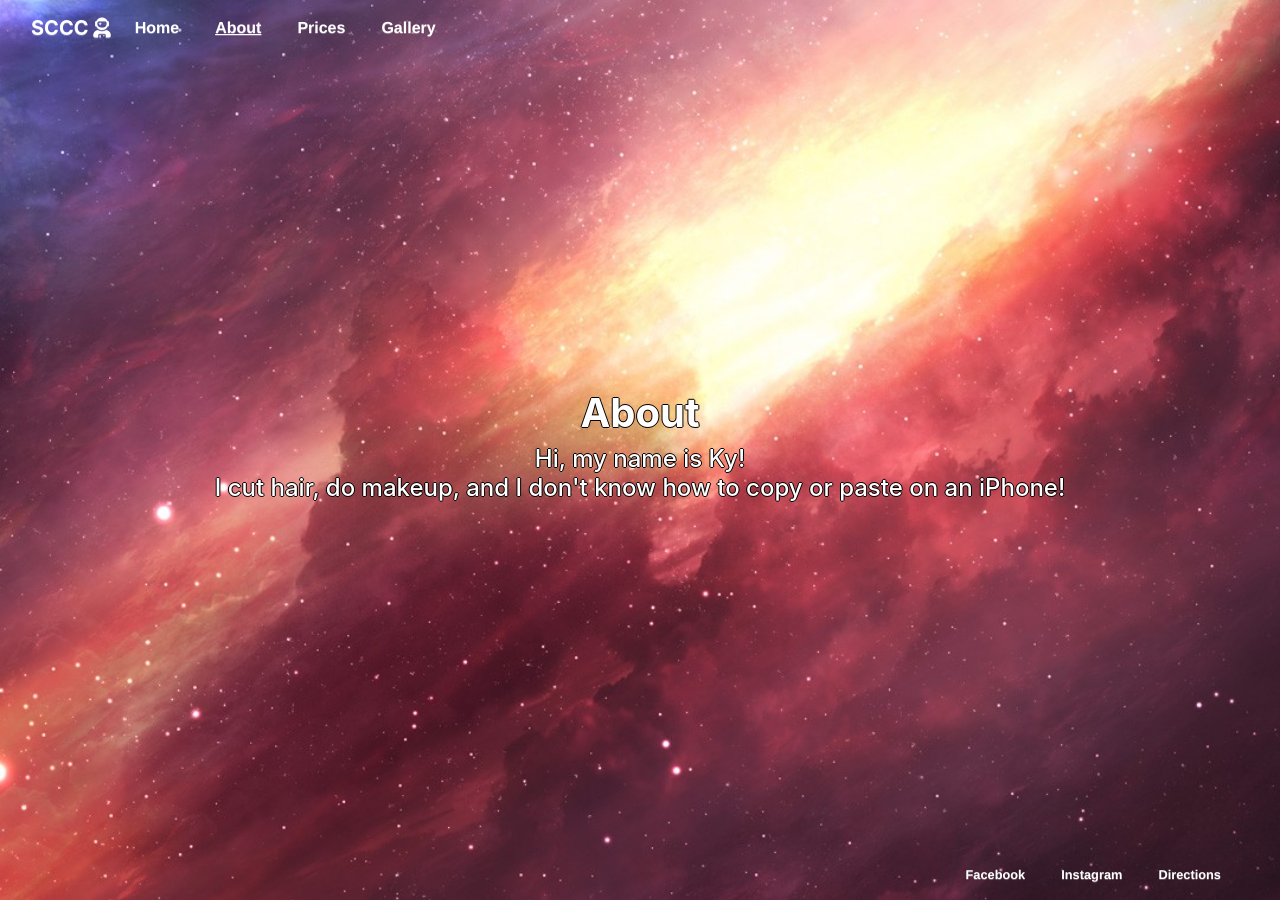
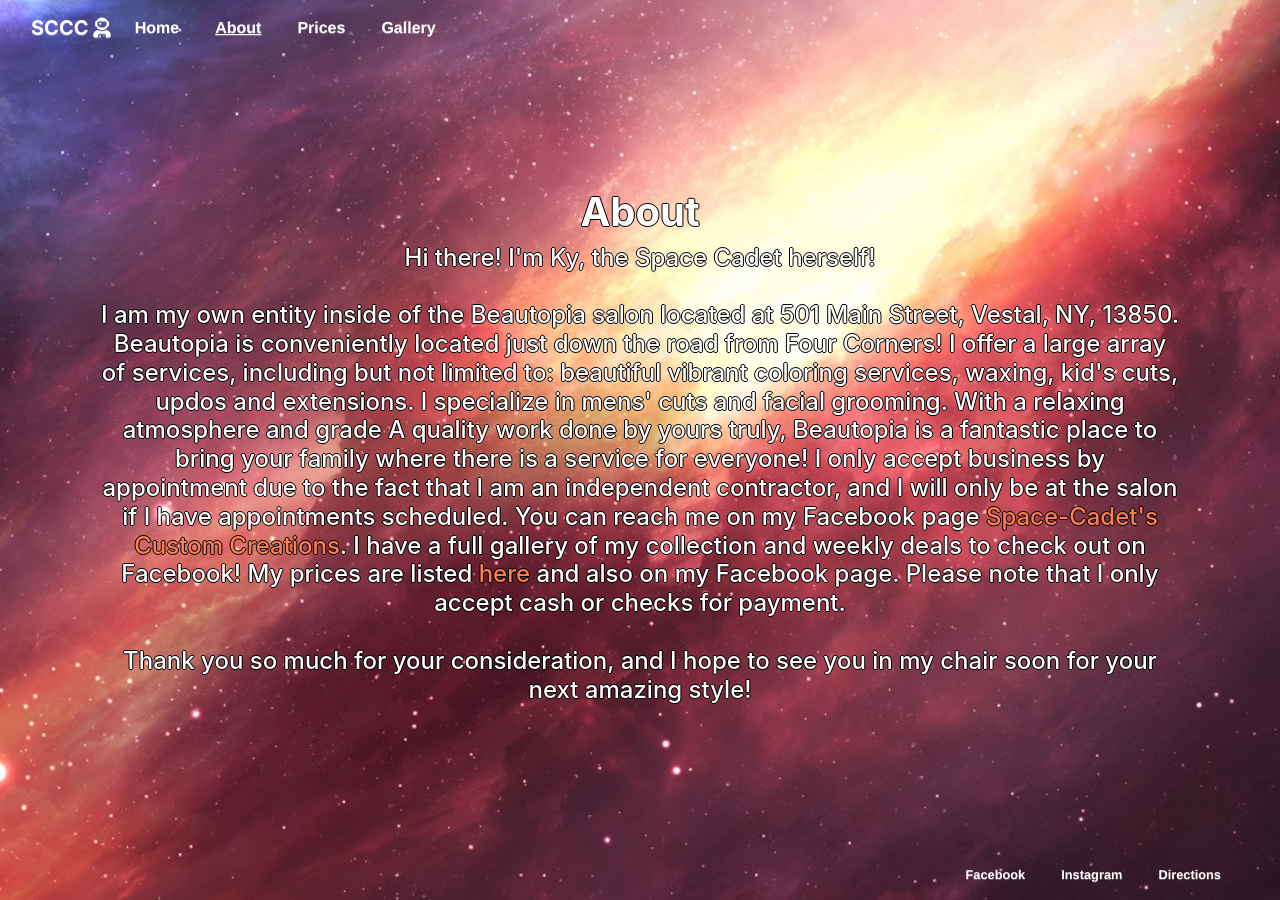
Before and after one commit to FDM320/sccc, a Jekyll site: the page built from about/index.html, in a window 1280 px wide. Built offline with Jekyll 4.4.1, drawn with Linux system fonts in a browser that asks for light colours; nearby versions of some CDN libraries.

Commit message:
Updated About page.

```diff
--- a/about/index.html
+++ b/about/index.html
@@ -10,11 +10,20 @@ title: About
 
 <div class="container h-100">
 	<div class="d-flex align-items-center justify-content-center h-100 align">
-		<div class="d-flex flex-column text-center">
+		<div class="d-flex flex-column text-center about-margin-correction">
 			<h1><strong>About</strong></h1>
 			<h4>
-				Hi, my name is Ky! <br>
-				I cut hair, do makeup, and I don't know how to copy or paste on an iPhone!
+				Hi there! I'm Ky, the Space Cadet herself!<br><br>
+				I am my own entity inside of the Beautopia salon located at 501 Main Street, Vestal, NY, 13850.
+				Beautopia is conveniently located just down the road from Four Corners!
+				I offer a large array of services, including but not limited to: beautiful vibrant coloring services, waxing, kid's cuts, updos and extensions.
+				I specialize in mens' cuts and facial grooming.
+				With a relaxing atmosphere and grade A quality work done by yours truly, Beautopia is a fantastic place to bring your family where there is a service for everyone!
+				I only accept business by appointment due to the fact that I am an independent contractor, and I will only be at the salon if I have appointments scheduled.
+				You can reach me on my Facebook page <a class="city_sunset_link" href="https://www.facebook.com/Space-cadets-custom-creations-305899680213043/?ref=br_rs">Space-Cadet's Custom Creations</a>.
+				I have a full gallery of my collection and weekly deals to check out on Facebook!
+				My prices are listed <a class="city_sunset_link" href="https://fdm320.github.io/sccc/prices/index.html">here</a> and also on my Facebook page. Please note that I only accept cash or checks for payment. <br><br>
+				Thank you so much for your consideration, and I hope to see you in my chair soon for your next amazing style!
 			</h4>
 		</div>
 	</div>
--- a/css/main.css
+++ b/css/main.css
@@ -1,3 +1,155 @@
+/* About Media Queries */
+	 /* Desktop */
+		@media (max-width: 1px) {
+			.about-margin-correction {
+				margin-top: 0em;
+				margin-bottom: 0em;
+			}
+		}
+
+		@media (min-width: 2px) {
+			.about-margin-correction {
+				margin-top: 100em !important;
+				margin-bottom: 0em;
+			}
+		}
+
+		@media (min-width: 320px) {
+			.about-margin-correction {
+				margin-top: 100em !important;
+				margin-bottom: 0em;
+			}
+		}
+
+		/* 480p SD */
+		@media (min-width: 400px) {
+			.about-margin-correction {
+				margin-top: 5em !important;
+				margin-bottom: 0em;
+			}
+		}
+
+		@media (min-width: 481px) {
+			.about-margin-correction {
+				margin-top: 0em;
+				margin-bottom: 0em;
+			}
+		}
+
+		/* 720p HD */
+		@media (min-width: 720px) {
+			.about-margin-correction {
+				margin-top: 0em;
+				margin-bottom: 0em;
+			}
+		}
+
+		@media (min-width: 961px) {
+			.about-margin-correction {
+				margin-top: 0em;
+				margin-bottom: 0em;
+			}
+		}
+
+		/* 1080p FHD */
+		@media (min-width: 1025px) {
+			.about-margin-correction {
+				margin-top: 0em !important;
+				margin-bottom: 0em;
+			}
+		}
+
+		@media (min-width: 1281px) {
+			.about-margin-correction {
+				margin-top: 0em;
+				margin-bottom: 0em;
+			}
+		}
+
+		/* 4k UHD */
+		@media (min-width: 2000px) {
+			.about-margin-correction {
+				margin-top: 0em !important;
+				margin-bottom: 0em;
+			}
+		}
+	/* End of Desktop */
+
+	/* Mobile / Tablet */
+		/* Portrait mode iPhone 5/SE. */
+		@media (max-height: 568px) and (orientation: portrait) {
+			.about-margin-correction {
+				margin-top: 72em !important;
+				margin-bottom: 0em;
+			}
+		}
+
+		/* Portrait mode Galaxy S5 */
+		@media (min-height: 569px) and (max-height: 640px) and (orientation: portrait) {
+			.about-margin-correction {
+				margin-top: 55em !important;
+				margin-bottom: 0em;
+			}
+		}
+
+		/* Portrait mode iPhone 6/7/8 */
+		@media (min-height: 641px) and (max-height: 668px) and (orientation: portrait) {
+			.about-margin-correction {
+				margin-top: 46em !important;
+				margin-bottom: 0em;
+			}
+		}
+
+		/* Portrait mode Pixel 2 and iPhone 6/7/8 Plus */
+		@media (min-height: 669px) and (max-height: 736px) and (orientation: portrait) {
+			.about-margin-correction {
+				margin-top: 35em !important;
+				margin-bottom: 0em;
+			}
+		}
+
+		/* Portrait mode iPhone X */
+		@media (min-height: 737px) and (max-height: 813px) and (orientation: portrait) {
+			.about-margin-correction {
+				margin-top: 37em !important;
+				margin-bottom: 0em;
+			}
+		}
+
+		/* Portrait mode Pixel 2 XL */
+		@media (min-height: 813px) and (max-height: 824px) and (orientation: portrait) {
+			.about-margin-correction {
+				margin-top: 30em !important;
+				margin-bottom: 0em;
+			}
+		}
+
+		/* Landscape mode iPhone 5/SE, Galaxy S5, iPhone 6/7/8, Pixel 2, and iPhone 6/7/8 Plus */
+		@media (max-width: 736px) and (orientation: landscape) {
+			.about-margin-correction {
+				margin-top: 40em !important;
+				margin-bottom: 0em;
+			}
+		}
+
+		/*	Landscape mode Pixel 2 XL */
+		@media (min-width: 737px) and (max-width: 824px) and (orientation: landscape) {
+			.about-margin-correction {
+				margin-top: 25em !important;
+				margin-bottom: 0em;
+			}
+		}
+
+		/*	Landscape mode iPad */
+		@media (min-width: 825px) and (max-width: 1024px) and (orientation: landscape) {
+			.about-margin-correction {
+				margin-top: 0em !important;
+				margin-bottom: 0em;
+			}
+		}
+	/* End of Mobile / Tablet */
+/* End of About Media Queries */
+
 /* Table Media Queries */
 	 /* Desktop */
 		@media (max-width: 1px) {
```
